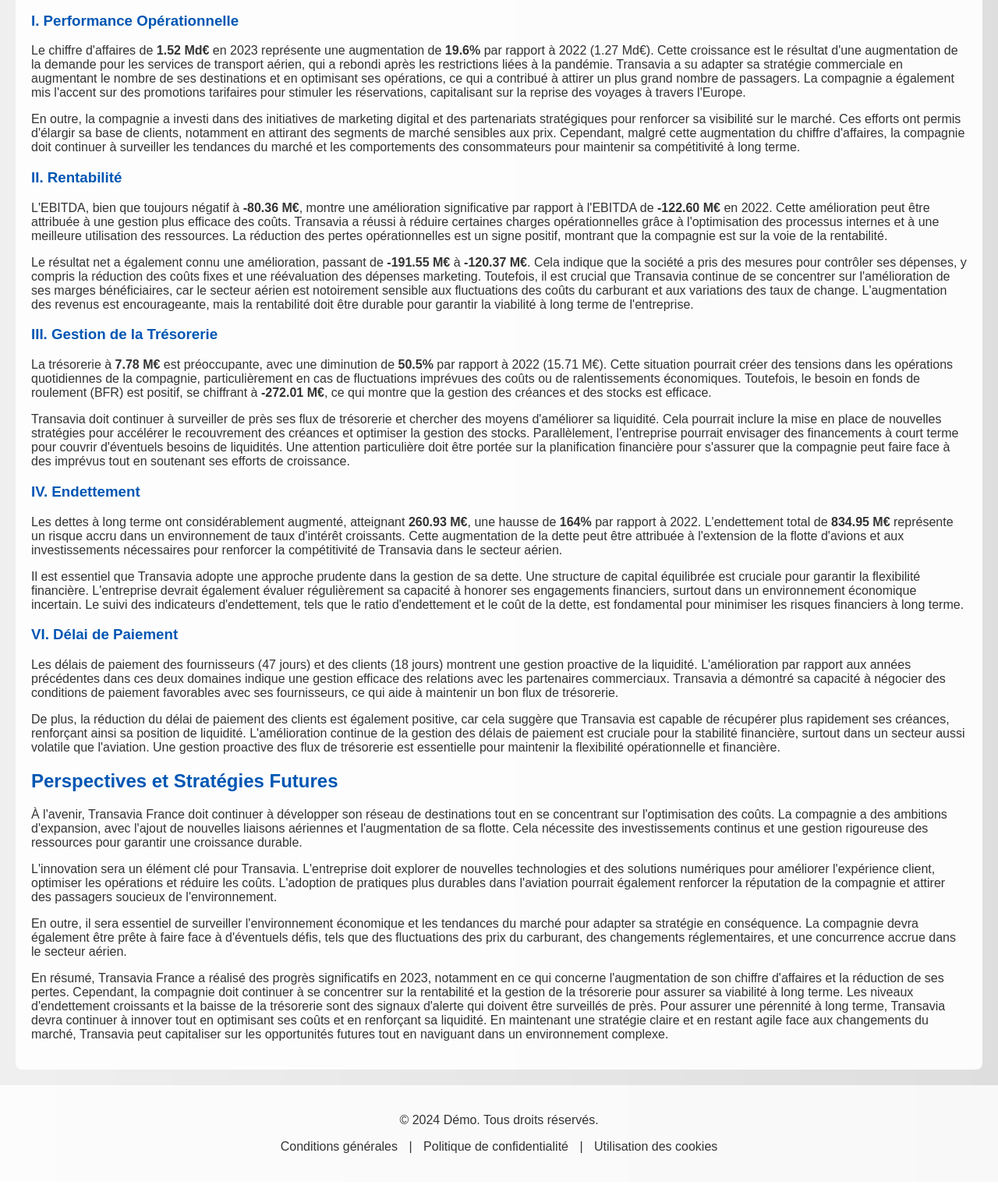
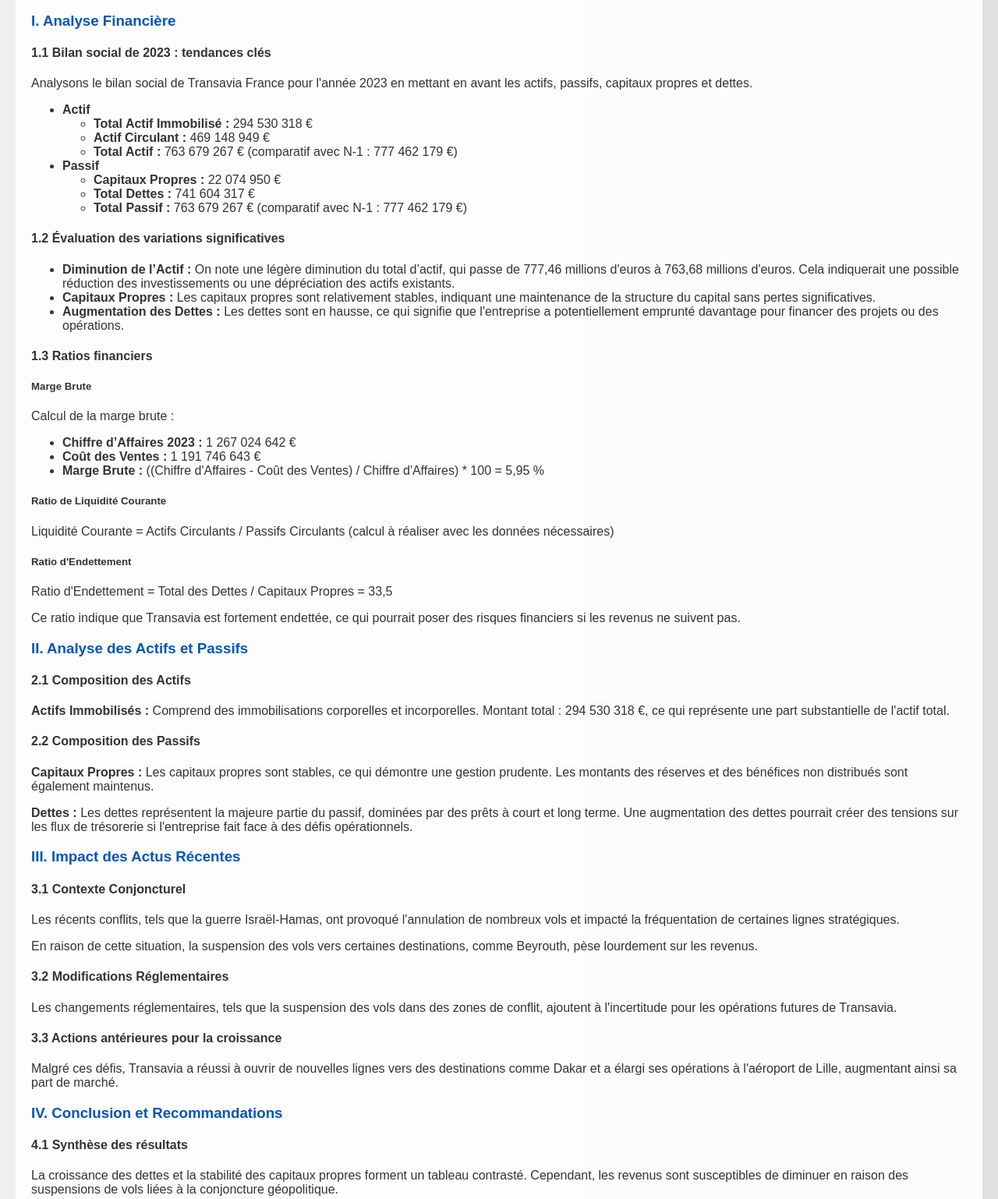
Before and after one commit to monsiaz/analyse-financiere-transavia, a plain HTML site: page index.html in a window 1280 px wide. Shown: the part 960-2498 px from the top of the page at 78% size. Before the commit the page ends 2476 px from the top, so only its background shows below. Drawn offline with Linux system fonts and the light colour scheme; files whose address does not match are found by name.

Commit message:
Ajout de l'analyse financière de Transavia France pour l'exercice 2023

```diff
--- a/index.html
+++ b/index.html
@@ -118,62 +118,85 @@
                     <td>Amélioration</td>
                 </tr>
             </tbody>
-        </table>
+        </table>        <h2>Analyse Detaillée</h2>
 
-        <h2>Analyse Detaillée</h2>
+        <h3>I. Analyse Financière</h3>
 
-        <h3>I. Performance Opérationnelle</h3>
-        <p>
-            Le chiffre d'affaires de <strong>1.52 Md€</strong> en 2023 représente une augmentation de <strong>19.6%</strong> par rapport à 2022 (1.27 Md€). Cette croissance est le résultat d'une augmentation de la demande pour les services de transport aérien, qui a rebondi après les restrictions liées à la pandémie. Transavia a su adapter sa stratégie commerciale en augmentant le nombre de ses destinations et en optimisant ses opérations, ce qui a contribué à attirer un plus grand nombre de passagers. La compagnie a également mis l'accent sur des promotions tarifaires pour stimuler les réservations, capitalisant sur la reprise des voyages à travers l'Europe.
-        </p>
-        <p>
-            En outre, la compagnie a investi dans des initiatives de marketing digital et des partenariats stratégiques pour renforcer sa visibilité sur le marché. Ces efforts ont permis d'élargir sa base de clients, notamment en attirant des segments de marché sensibles aux prix. Cependant, malgré cette augmentation du chiffre d'affaires, la compagnie doit continuer à surveiller les tendances du marché et les comportements des consommateurs pour maintenir sa compétitivité à long terme.
-        </p>
+        <h4>1.1 Bilan social de 2023 : tendances clés</h4>
+        <p>Analysons le bilan social de Transavia France pour l'année 2023 en mettant en avant les actifs, passifs, capitaux propres et dettes.</p>
+        <ul>
+            <li><strong>Actif</strong>
+                <ul>
+                    <li><strong>Total Actif Immobilisé :</strong> 294 530 318 €</li>
+                    <li><strong>Actif Circulant :</strong> 469 148 949 €</li>
+                    <li><strong>Total Actif :</strong> 763 679 267 € (comparatif avec N-1 : 777 462 179 €)</li>
+                </ul>
+            </li>
+            <li><strong>Passif</strong>
+                <ul>
+                    <li><strong>Capitaux Propres :</strong> 22 074 950 €</li>
+                    <li><strong>Total Dettes :</strong> 741 604 317 €</li>
+                    <li><strong>Total Passif :</strong> 763 679 267 € (comparatif avec N-1 : 777 462 179 €)</li>
+                </ul>
+            </li>
+        </ul>
 
-        <h3>II. Rentabilité</h3>
-        <p>
-            L'EBITDA, bien que toujours négatif à <strong>-80.36 M€</strong>, montre une amélioration significative par rapport à l'EBITDA de <strong>-122.60 M€</strong> en 2022. Cette amélioration peut être attribuée à une gestion plus efficace des coûts. Transavia a réussi à réduire certaines charges opérationnelles grâce à l'optimisation des processus internes et à une meilleure utilisation des ressources. La réduction des pertes opérationnelles est un signe positif, montrant que la compagnie est sur la voie de la rentabilité.
-        </p>
-        <p>
-            Le résultat net a également connu une amélioration, passant de <strong>-191.55 M€</strong> à <strong>-120.37 M€</strong>. Cela indique que la société a pris des mesures pour contrôler ses dépenses, y compris la réduction des coûts fixes et une réévaluation des dépenses marketing. Toutefois, il est crucial que Transavia continue de se concentrer sur l'amélioration de ses marges bénéficiaires, car le secteur aérien est notoirement sensible aux fluctuations des coûts du carburant et aux variations des taux de change. L'augmentation des revenus est encourageante, mais la rentabilité doit être durable pour garantir la viabilité à long terme de l'entreprise.
-        </p>
+        <h4>1.2 Évaluation des variations significatives</h4>
+        <ul>
+            <li><strong>Diminution de l’Actif :</strong> On note une légère diminution du total d’actif, qui passe de 777,46 millions d'euros à 763,68 millions d'euros. Cela indiquerait une possible réduction des investissements ou une dépréciation des actifs existants.</li>
+            <li><strong>Capitaux Propres :</strong> Les capitaux propres sont relativement stables, indiquant une maintenance de la structure du capital sans pertes significatives.</li>
+            <li><strong>Augmentation des Dettes :</strong> Les dettes sont en hausse, ce qui signifie que l'entreprise a potentiellement emprunté davantage pour financer des projets ou des opérations.</li>
+        </ul>
 
-        <h3>III. Gestion de la Trésorerie</h3>
-        <p>
-            La trésorerie à <strong>7.78 M€</strong> est préoccupante, avec une diminution de <strong>50.5%</strong> par rapport à 2022 (15.71 M€). Cette situation pourrait créer des tensions dans les opérations quotidiennes de la compagnie, particulièrement en cas de fluctuations imprévues des coûts ou de ralentissements économiques. Toutefois, le besoin en fonds de roulement (BFR) est positif, se chiffrant à <strong>-272.01 M€</strong>, ce qui montre que la gestion des créances et des stocks est efficace.
-        </p>
-        <p>
-            Transavia doit continuer à surveiller de près ses flux de trésorerie et chercher des moyens d'améliorer sa liquidité. Cela pourrait inclure la mise en place de nouvelles stratégies pour accélérer le recouvrement des créances et optimiser la gestion des stocks. Parallèlement, l'entreprise pourrait envisager des financements à court terme pour couvrir d'éventuels besoins de liquidités. Une attention particulière doit être portée sur la planification financière pour s'assurer que la compagnie peut faire face à des imprévus tout en soutenant ses efforts de croissance.
-        </p>
+        <h4>1.3 Ratios financiers</h4>
+        <h5>Marge Brute</h5>
+        <p>Calcul de la marge brute :</p>
+        <ul>
+            <li><strong>Chiffre d’Affaires 2023 :</strong> 1 267 024 642 €</li>
+            <li><strong>Coût des Ventes :</strong> 1 191 746 643 €</li>
+            <li><strong>Marge Brute :</strong> ((Chiffre d'Affaires - Coût des Ventes) / Chiffre d'Affaires) * 100 = 5,95 %</li>
+        </ul>
 
-        <h3>IV. Endettement</h3>
-        <p>
-            Les dettes à long terme ont considérablement augmenté, atteignant <strong>260.93 M€</strong>, une hausse de <strong>164%</strong> par rapport à 2022. L'endettement total de <strong>834.95 M€</strong> représente un risque accru dans un environnement de taux d'intérêt croissants. Cette augmentation de la dette peut être attribuée à l'extension de la flotte d'avions et aux investissements nécessaires pour renforcer la compétitivité de Transavia dans le secteur aérien.
-        </p>
-        <p>
-            Il est essentiel que Transavia adopte une approche prudente dans la gestion de sa dette. Une structure de capital équilibrée est cruciale pour garantir la flexibilité financière. L'entreprise devrait également évaluer régulièrement sa capacité à honorer ses engagements financiers, surtout dans un environnement économique incertain. Le suivi des indicateurs d'endettement, tels que le ratio d'endettement et le coût de la dette, est fondamental pour minimiser les risques financiers à long terme.
-        </p>
-        <h3>VI. Délai de Paiement</h3>
-        <p>
-            Les délais de paiement des fournisseurs (47 jours) et des clients (18 jours) montrent une gestion proactive de la liquidité. L'amélioration par rapport aux années précédentes dans ces deux domaines indique une gestion efficace des relations avec les partenaires commerciaux. Transavia a démontré sa capacité à négocier des conditions de paiement favorables avec ses fournisseurs, ce qui aide à maintenir un bon flux de trésorerie.
-        </p>
-        <p>
-            De plus, la réduction du délai de paiement des clients est également positive, car cela suggère que Transavia est capable de récupérer plus rapidement ses créances, renforçant ainsi sa position de liquidité. L'amélioration continue de la gestion des délais de paiement est cruciale pour la stabilité financière, surtout dans un secteur aussi volatile que l'aviation. Une gestion proactive des flux de trésorerie est essentielle pour maintenir la flexibilité opérationnelle et financière.
-        </p>
+        <h5>Ratio de Liquidité Courante</h5>
+        <p>Liquidité Courante = Actifs Circulants / Passifs Circulants (calcul à réaliser avec les données nécessaires)</p>
 
-        <h2>Perspectives et Stratégies Futures</h2>
-        <p>
-            À l'avenir, Transavia France doit continuer à développer son réseau de destinations tout en se concentrant sur l'optimisation des coûts. La compagnie a des ambitions d'expansion, avec l'ajout de nouvelles liaisons aériennes et l'augmentation de sa flotte. Cela nécessite des investissements continus et une gestion rigoureuse des ressources pour garantir une croissance durable.
-        </p>
-        <p>
-            L'innovation sera un élément clé pour Transavia. L'entreprise doit explorer de nouvelles technologies et des solutions numériques pour améliorer l'expérience client, optimiser les opérations et réduire les coûts. L'adoption de pratiques plus durables dans l'aviation pourrait également renforcer la réputation de la compagnie et attirer des passagers soucieux de l'environnement.
-        </p>
-        <p>
-            En outre, il sera essentiel de surveiller l'environnement économique et les tendances du marché pour adapter sa stratégie en conséquence. La compagnie devra également être prête à faire face à d'éventuels défis, tels que des fluctuations des prix du carburant, des changements réglementaires, et une concurrence accrue dans le secteur aérien.
-        </p>
-        <p>
-            En résumé, Transavia France a réalisé des progrès significatifs en 2023, notamment en ce qui concerne l'augmentation de son chiffre d'affaires et la réduction de ses pertes. Cependant, la compagnie doit continuer à se concentrer sur la rentabilité et la gestion de la trésorerie pour assurer sa viabilité à long terme. Les niveaux d'endettement croissants et la baisse de la trésorerie sont des signaux d'alerte qui doivent être surveillés de près. Pour assurer une pérennité à long terme, Transavia devra continuer à innover tout en optimisant ses coûts et en renforçant sa liquidité. En maintenant une stratégie claire et en restant agile face aux changements du marché, Transavia peut capitaliser sur les opportunités futures tout en naviguant dans un environnement complexe.
-        </p>
+        <h5>Ratio d'Endettement</h5>
+        <p>Ratio d'Endettement = Total des Dettes / Capitaux Propres = 33,5</p>
+        <p>Ce ratio indique que Transavia est fortement endettée, ce qui pourrait poser des risques financiers si les revenus ne suivent pas.</p>
+
+        <h3>II. Analyse des Actifs et Passifs</h3>
+
+        <h4>2.1 Composition des Actifs</h4>
+        <p><strong>Actifs Immobilisés :</strong> Comprend des immobilisations corporelles et incorporelles. Montant total : 294 530 318 €, ce qui représente une part substantielle de l'actif total.</p>
+
+        <h4>2.2 Composition des Passifs</h4>
+        <p><strong>Capitaux Propres :</strong> Les capitaux propres sont stables, ce qui démontre une gestion prudente. Les montants des réserves et des bénéfices non distribués sont également maintenus.</p>
+        <p><strong>Dettes :</strong> Les dettes représentent la majeure partie du passif, dominées par des prêts à court et long terme. Une augmentation des dettes pourrait créer des tensions sur les flux de trésorerie si l'entreprise fait face à des défis opérationnels.</p>
+
+        <h3>III. Impact des Actus Récentes</h3>
+
+        <h4>3.1 Contexte Conjoncturel</h4>
+        <p>Les récents conflits, tels que la guerre Israël-Hamas, ont provoqué l'annulation de nombreux vols et impacté la fréquentation de certaines lignes stratégiques.</p>
+        <p>En raison de cette situation, la suspension des vols vers certaines destinations, comme Beyrouth, pèse lourdement sur les revenus.</p>
+
+        <h4>3.2 Modifications Réglementaires</h4>
+        <p>Les changements réglementaires, tels que la suspension des vols dans des zones de conflit, ajoutent à l'incertitude pour les opérations futures de Transavia.</p>
+
+        <h4>3.3 Actions antérieures pour la croissance</h4>
+        <p>Malgré ces défis, Transavia a réussi à ouvrir de nouvelles lignes vers des destinations comme Dakar et a élargi ses opérations à l'aéroport de Lille, augmentant ainsi sa part de marché.</p>
+
+        <h3>IV. Conclusion et Recommandations</h3>
+
+        <h4>4.1 Synthèse des résultats</h4>
+        <p>La croissance des dettes et la stabilité des capitaux propres forment un tableau contrasté. Cependant, les revenus sont susceptibles de diminuer en raison des suspensions de vols liées à la conjoncture géopolitique.</p>
+
+        <h4>4.2 Recommandations</h4>
+        <ul>
+            <li><strong>Améliorer la Liquidité :</strong> La gestion des créances clients doit être renforcée pour améliorer la liquidité à court terme.</li>
+            <li><strong>Planification Stratégique :</strong> Il est crucial d'évaluer l'impact des décisions réglementaires sur les opérations à long terme.</li>
+            <li><strong>Diversification des Offres :</strong> Explorer de nouveaux marchés moins risqués et des destinations rentables pour compenser les pertes sur d'autres marchés.</li>
+            <li><strong>Contrôle des Coûts :</strong> Continuer à surveiller les coûts d'exploitation pour maintenir la rentabilité.</li>
+        </ul>
     </main>
 
     <footer>
```
Also changed, not shown: 1 other file.
